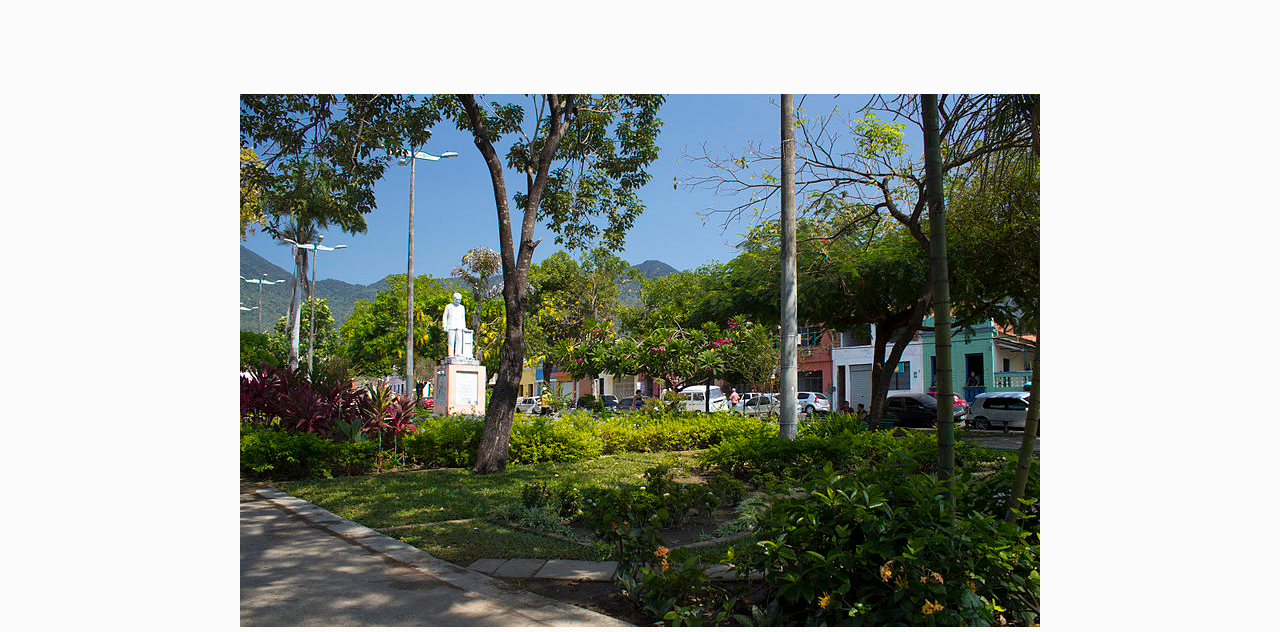
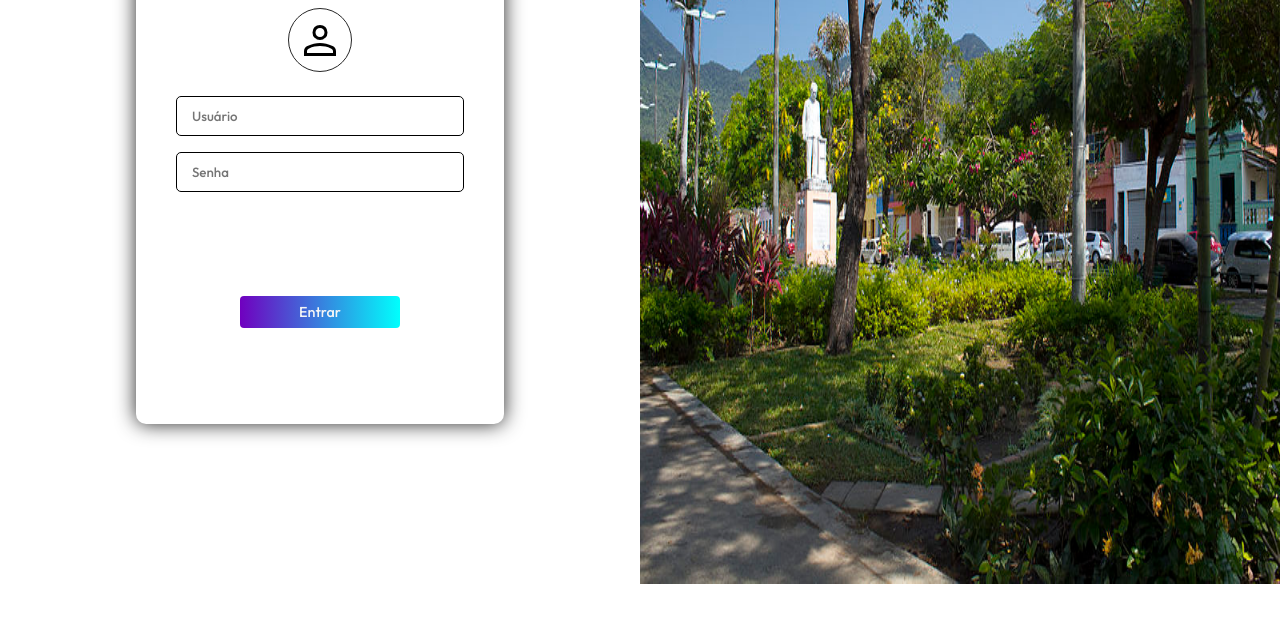
Before and after one commit to RicardoPinheiro-22/log-in, a plain HTML site: page index.html in a window 1280 px wide. Shown: the part 216-848 px from the top of the page. After the commit the page ends 804 px from the top, so only its background shows below. Drawn offline with Linux system fonts and the light colour scheme.

Commit message:
Update inicio.css

```diff
--- a/inicio.css
+++ b/inicio.css
@@ -4,33 +4,7 @@
     margin: 0;
     padding: 0;
     box-sizing: border-box;
-    font-family: "Outfit", sans-serif;
-    background-color: #fbfbfb;
-}
-
-body{
-    overflow-x: hidden;
-}
-
-header{
-    width: 100%;
-    display: flex;
-    align-items: center;
-    justify-content: space-between;
-    flex-direction: row;
-    padding-left: 20px;
-    padding-right: 20px;
-}
-
-.logo img{
-    width: 15rem;
-}
-
-.horario{
-    display: flex;
-    align-items: center;
-    justify-content: center;
-    text-align: center;
+    font-family: 'Outfit', sans-serif;
 }
 
 .c_main{
@@ -38,97 +12,98 @@ header{
     height: 100vh;
     display: flex;
     align-items: center;
-    flex-direction: column;
-    gap: 8rem;
-    margin-top: 3rem;
+    justify-content: space-between;
 }
 
-.c_main_text{
+.c_main_left{
+    width: 50%;
+    height: 100vh;
+    display: flex;
+    align-items: center;
+    justify-content: center;
+    background-color: #fff;
+}
+
+.c_main_login{
+    width: 23rem;
+    height: 60vh;
+    display: flex;
+    align-items: center ;
+    flex-direction: column;
+    box-shadow: 0 0 20px #272727;
+    border-radius: 10px;
+    background-color: #fff;
+}
+
+.c_main_login_name{
     width: 100%;
     display: flex;
     align-items: center;
-    justify-content: center;
-    flex-direction: column;
-    text-align: center;
-    gap: 2rem;
+    padding-left: 10px;
 }
 
-.c_main_text h1{
-    font-size: 3rem;
-    color: #fff;
-    background-image: -webkit-linear-gradient(92deg, #f6e4e4, #7000bf, #00fffd);
-    -webkit-background-clip: text;
-    -webkit-text-fill-color: transparent;
-}
-
-.c_main_text h3{
-    font-size: 0.9rem;
-}
-
-.candidatos{
-    width: 80%;
+.c_main_login_perfil{
+    width: 100%;
+    height: 10vh;
     display: flex;
     align-items: center;
     justify-content: center;
-    flex-direction: row;
-    flex-wrap: wrap;
-    column-gap: 2rem;
-    row-gap: 4rem;
+    margin: 1rem;
 }
 
-.candidato{
+.c_main_login_perfil_circle{
+    width: 4rem;
+    height: 4rem;
     display: flex;
     align-items: center;
-    justify-content: space-between;
-    flex-direction: row;
-
-    box-shadow: 2px 2px 10px 2px #272727;
-    border: none;
-    border-radius: 4px;
-    padding-left: 10px;
-    padding-right: 20px;
-    padding-top: 10px;
-    padding-bottom: 10px;
-    gap: 8rem;
+    justify-content: center;
+    border: solid  1px #272727;
+    border-radius: 50%;
 }
 
-.candidato .dados_candidato{
+.c_main_login_perfil img{
+    width: 3rem;
+}
+
+.c_main_login_dados{
+    width: 100%;
+    height: 25vh;
     display: flex;
     align-items: center;
-    justify-content: space-between;
+    justify-content: flex-start;
     flex-direction: column;
-    gap: 1.5rem;
+    gap: 1rem;
 }
 
-.candidato .dados_candidato img{
-    width: 10rem;
+.c_main_login_dados input{
+    width: 18rem;
+    height: 2.5rem;
+    border: solid 1px #000;
+    border-radius: 5px;
+    padding: 15px;
+    font-weight: 500;
 }
 
-.candidato .nome_candidato{
-    display: flex;
-    text-align: center;
-    flex-direction: column;
+.c_main_login_entrar button{
+    width: 10rem;
+    height: 2rem;
+    border-radius: 4px;
+    border: none;
+    font-size: 0.9rem;
+    font-weight: 500;
+    background-image: linear-gradient(to right, #7000bf, #00fffd);
+    color: #f5f5f5;
+    cursor: pointer;
 }
 
-.candidato .nome_candidato h2{
-    font-size: 1rem;
+.c_main_right{
+    width: 50%;
+    height: 100vh;
 }
 
-.candidato .nome_candidato p{
-    font-size: 0.75rem;
-    font-weight: 300;
-}
-
-.candidato .votar_candidato button{
-    width: 6rem;
-    height: 1.75rem;
-    border: none;
-    background-image: linear-gradient(to right, #7000bf, #00fffd);
-    border-radius: 6px;
-    color: #fefefe;
-    font-size: 0.9rem;
-    cursor: pointer;
-    font-weight: 700;
+.c_main_right img{
+    height: 100vh;
+    width: 100%;
 }
 
 .carregar{
@@ -137,8 +112,6 @@ header{
     display: flex;
     align-items: center;
     justify-content: center;
-    flex-direction: column;
-    gap: 2rem;
     display: none;
 }
 
```
